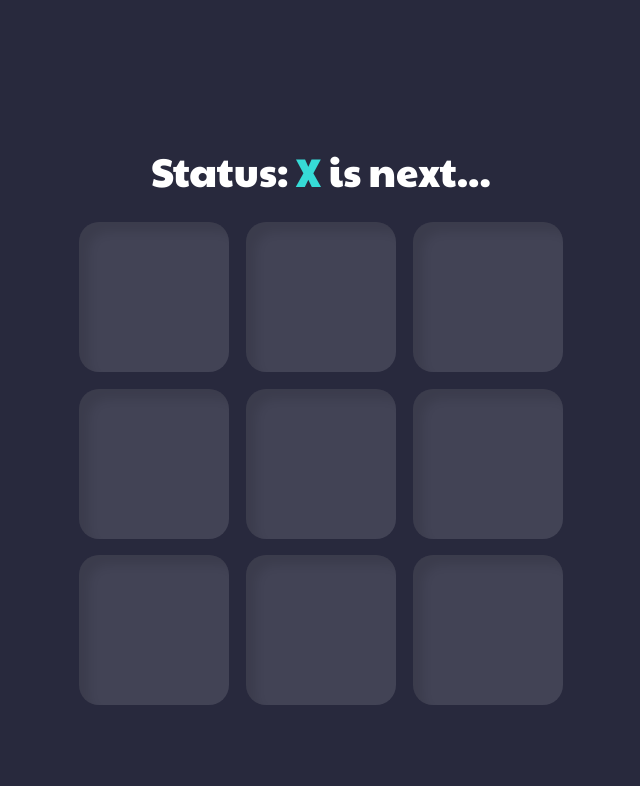
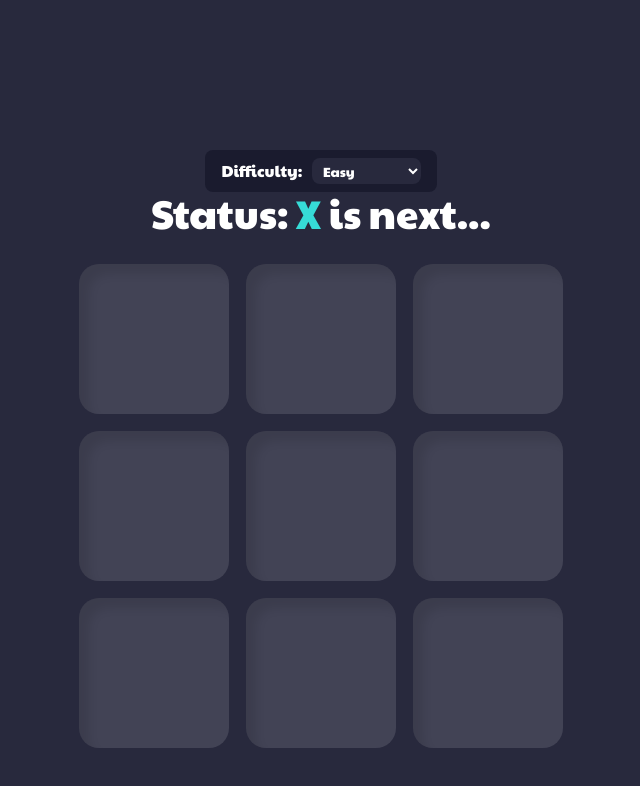
Before and after one commit to almeidagds/hash-game, a React (Create React App) app: page / in a window 1280 px wide. Shown: the top 786 px of the page, without its empty margins (319-959 px from the left). Built offline with nearby package versions, Linux system fonts and the light colour scheme; the HTML template or start-up script is replaced by a standard one.

Commit message:
Adding a menu to select the game difficulty.

```diff
--- a/src/common/styles/_variables.scss
+++ b/src/common/styles/_variables.scss
@@ -7,6 +7,7 @@ $circle-red: #f62459;
 $cross-blue: #36dbd7;
 $dark-blue: #1c1c2a;
 $deep-ocean-blue: #28293D;
+$dark-ocean-blue: #1a1b2e;
 $medium-gray: #424355;
 $white: #fff;
 
--- /dev/null
+++ b/src/components/Board/Menu/Menu.module.scss
@@ -0,0 +1,21 @@
+@import "../../../common/styles/_variables.scss";
+
+.menu {
+    background-color: $dark-ocean-blue;
+    color: #fff;
+    padding: .5em 1em;
+    border-radius: 8px;
+
+    &__difficulty {
+        background-color: $deep-ocean-blue;
+        color: #fff;
+        margin: 0 0 0 10px;
+        border-radius: 8px;
+        padding: .2em .5em;
+        border: none;
+
+        &:focus-visible {
+            outline: none;
+        }
+    }
+}
--- /dev/null
+++ b/src/components/Board/Menu/index.tsx
@@ -0,0 +1,20 @@
+import { GameDifficulties } from "../../../enums/game-difficulties";
+import styles from "./Menu.module.scss";
+
+export function Menu() {
+    return (
+        <div className={styles.menu}>
+            <label>
+                Difficulty:
+                <select name="difficulty" className={styles["menu__difficulty"]}>
+                    {
+                        Object.keys(GameDifficulties).map((difficulty: string, index) => {
+                            const difficultyNameWithFirstLetterInUpper = difficulty.charAt(0).toLocaleUpperCase() + difficulty.slice(1);
+                            return <option key={index} value={difficulty}>{difficultyNameWithFirstLetterInUpper}</option>
+                        })
+                    }
+                </select>
+            </label>
+        </div>
+    );
+}
--- a/src/components/Board/index.tsx
+++ b/src/components/Board/index.tsx
@@ -3,6 +3,7 @@ import Player from "../../classes/player";
 import { checkIfIsGameOver, calculateDraw, calculateWinner } from "../../common/scripts/board-functions";
 import { GameDifficulties } from "../../enums/game-difficulties";
 import style from "./Board.module.scss"
+import { Menu } from "./Menu";
 import { Square } from "./Square";
 
 export function Board() {
@@ -11,7 +12,7 @@ export function Board() {
     squares: Array(9).fill(null),
     xIsNext: true
   });
-  const player = new Player("o", GameDifficulties.impossible);
+  const player = new Player("o", GameDifficulties.hard);
 
   function setSquareValue(index: number) {
 
@@ -56,6 +57,7 @@ export function Board() {
 
   return (
       <div className={style.board}>
+        <Menu />
         <h2 className={style.status_title}>
           <strong>Status:&nbsp;</strong>
           {
```
